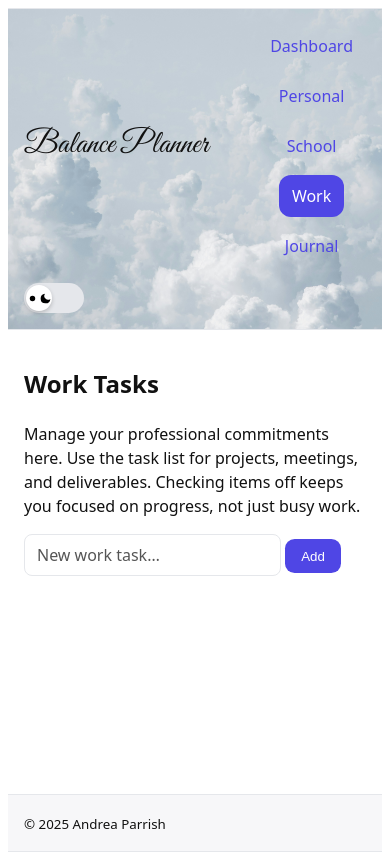
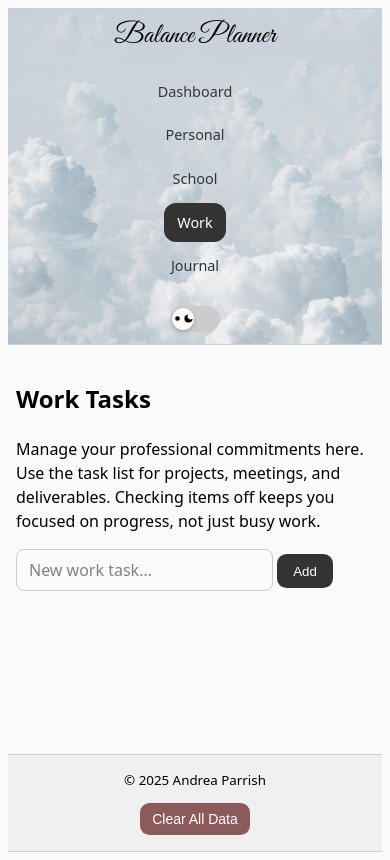
Before and after one commit to andreaparrish/andreaparrish.github.io, a plain HTML site: page work.html in a window 390 px wide. Drawn offline with Linux system fonts and the light colour scheme.

Commit message:
color theme monochrome

```diff
--- a/css/style.css
+++ b/css/style.css
@@ -2,23 +2,23 @@
    BALANCE PLANNER - MAIN STYLESHEET
    ========================================================================== */
 /*
- * A comprehensive stylesheet for the Balance Planner web application.
- * This file contains all styles organized by functionality and scope.
- *
  * Table of Contents:
  * 1. CSS Reset & Base Styles
  * 2. Design System (Variables & Tokens)
- * 3. Layout & Structure
- * 4. Navigation Components
- * 5. Dashboard Components
- * 6. Form Components
- * 7. Utility Classes
- * 8. Responsive Design
- * 9. Print Styles
- * 10. Accessibility Features
+ * 3. Typography & Base Elements
+ * 4. Layout & Structure
+ * 5. Navigation Components
+ * 6. Form Components & Buttons
+ * 7. Dashboard & Content Components
+ * 8. Theme Toggle Component
+ * 9. Utility Classes & Accessibility
+ * 10. Responsive Design
+ * 11. Print Styles
  */
 
-/* 1) RESET & BASE --------------------------------------------------------- */
+/* ==========================================================================
+   1. CSS RESET & BASE STYLES
+   ========================================================================== */
 
 *,
 *::before,
@@ -45,11 +45,14 @@ fieldset {
   margin: 0;
   padding: 0;
 }
+
 textarea {
   resize: vertical;
 }
 
-/* 2) DESIGN TOKENS (LIGHT) ----------------------------------------------- */
+/* ==========================================================================
+   2. DESIGN SYSTEM (VARIABLES & TOKENS)
+   ========================================================================== */
 
 :root {
   /* Fonts */
@@ -57,13 +60,13 @@ textarea {
     Arial, "Noto Sans", "Apple Color Emoji", "Segoe UI Emoji", sans-serif;
   --font-logo: "Great Vibes", cursive;
 
-  /* Colors */
-  --bg: #ffffff;
-  --text: #111111;
-  --muted-text: #555555;
-  --surface: #f7f7f9;
-  --border: #e5e7eb;
-  --accent: #4f46e5;
+  /* Colors - Pure Monochromatic Gray Theme */
+  --bg: #fafafa;
+  --text: #000000;
+  --muted-text: #808080;
+  --surface: #f0f0f0;
+  --border: #cccccc;
+  --accent: #333333;
   --accent-contrast: #ffffff;
   color-scheme: light;
 
@@ -80,34 +83,35 @@ textarea {
   --shadow-1: 0 1px 2px rgba(0, 0, 0, 0.06), 0 1px 3px rgba(0, 0, 0, 0.1);
 }
 
-/* 3) DARK THEME (JS toggles .theme-dark-a on <html>) --------------------- */
-
+/* Dark Theme - Pure Monochromatic Gray Theme */
 .theme-dark-a {
-  --bg: #0b0b0f;
-  --text: #e7e7ea;
-  --muted-text: #a3a3ad;
-  --surface: #15151b;
-  --border: #2b2b35;
-  --accent: #a78bfa;
-  --accent-contrast: #0b0b0f;
+  --bg: #000000;
+  --text: #ffffff;
+  --muted-text: #999999;
+  --surface: #1a1a1a;
+  --border: #404040;
+  --accent: #cccccc;
+  --accent-contrast: #000000;
   color-scheme: dark;
 }
 
 /* No-JS dark fallback (respects OS pref only when JS is OFF) */
 @media (prefers-color-scheme: dark) {
   .no-js {
-    --bg: #0b0b0f;
-    --text: #e7e7ea;
-    --muted-text: #a3a3ad;
-    --surface: #15151b;
-    --border: #2b2b35;
-    --accent: #a78bfa;
-    --accent-contrast: #0b0b0f;
+    --bg: #000000;
+    --text: #ffffff;
+    --muted-text: #999999;
+    --surface: #1a1a1a;
+    --border: #404040;
+    --accent: #cccccc;
+    --accent-contrast: #000000;
     color-scheme: dark;
   }
 }
 
-/* 4) LAYOUT & STRUCTURE --------------------------------------------------- */
+/* ==========================================================================
+   3. TYPOGRAPHY & BASE ELEMENTS
+   ========================================================================== */
 
 html,
 body {
@@ -115,6 +119,16 @@ body {
   background: var(--bg);
   color: var(--text);
   transition: background-color 0.2s linear, color 0.2s linear;
+}
+
+body {
+  min-height: 100dvh;
+  display: flex;
+  flex-direction: column;
+}
+
+main {
+  flex: 1;
 }
 
 /* Logo styling - only for H1 "Balance Planner" */
@@ -129,27 +143,33 @@ h1 {
   margin: 0;
 }
 
-@media (max-width: 47.99rem) {
-  h1 {
-    font-size: 2rem;
-  }
+/* Links */
+a {
+  color: var(--accent);
+  text-decoration: none;
 }
 
-@media (prefers-reduced-motion: reduce) {
-  html,
-  body {
-    transition: none;
-  }
+a:hover {
+  text-decoration: underline;
 }
 
-body {
-  min-height: 100dvh;
-  display: flex;
-  flex-direction: column;
+/* Selection styling */
+::selection,
+::-moz-selection {
+  background: var(--accent);
+  color: var(--accent-contrast);
 }
-main {
-  flex: 1;
+
+/* Horizontal rule */
+hr {
+  border: 0;
+  border-top: 1px solid var(--border);
+  margin: 1em 0;
 }
+
+/* ==========================================================================
+   4. LAYOUT & STRUCTURE
+   ========================================================================== */
 
 .container {
   width: min(100% - 2rem, 72rem);
@@ -167,10 +187,34 @@ main {
   background-size: cover;
   background-position: center;
   background-repeat: no-repeat;
+  position: relative;
 }
 
+/* Add overlay for better text readability */
+.site-header::before {
+  content: "";
+  position: absolute;
+  top: 0;
+  left: 0;
+  right: 0;
+  bottom: 0;
+  background: rgba(255, 255, 255, 0.1);
+  pointer-events: none;
+}
+
+/* Dark theme header background */
 .theme-dark-a .site-header {
   background-image: url("../img/dark-banner.jpg");
+}
+
+.theme-dark-a .site-header::before {
+  background: rgba(0, 0, 0, 0.1);
+}
+
+/* Ensure header content is above overlay */
+.site-header .container {
+  position: relative;
+  z-index: 1;
 }
 
 .site-header .container,
@@ -179,12 +223,21 @@ main.container {
   padding-block: var(--space-4);
 }
 
+/* Header layout */
 .site-header .container {
   display: flex;
   align-items: center;
   justify-content: space-between;
   gap: var(--space-4);
-  flex-wrap: wrap; /* wrap nicely on narrow screens */
+  flex-wrap: wrap;
+}
+
+/* Footer content layout */
+.footer-content {
+  display: flex;
+  justify-content: space-between;
+  align-items: center;
+  gap: var(--space-4);
 }
 
 /* Cards */
@@ -205,30 +258,47 @@ main.container {
   }
 }
 
-/* 5) TYPOGRAPHY & LINKS --------------------------------------------------- */
+/* ==========================================================================
+   5. NAVIGATION COMPONENTS
+   ========================================================================== */
 
-a {
-  color: var(--accent);
-  text-decoration: none;
-}
-a:hover {
-  text-decoration: underline;
+.main-nav ul {
+  display: flex;
+  list-style: none;
+  margin: 0;
+  padding: 0;
+  gap: var(--space-4);
+  align-items: center;
+  font-size: 1rem;
 }
 
-::selection,
-::-moz-selection {
+.main-nav a {
+  display: block;
+  padding: var(--space-2) var(--space-3);
+  border-radius: var(--radius);
+  border: 1px solid transparent;
+  background: transparent;
+}
+
+@media (hover: hover) {
+  .main-nav a:hover,
+  .main-nav a:focus {
+    background: var(--surface);
+    border-color: var(--border);
+  }
+}
+
+.main-nav a[aria-current="page"],
+.main-nav a.active {
   background: var(--accent);
   color: var(--accent-contrast);
 }
 
-hr {
-  border: 0;
-  border-top: 1px solid var(--border);
-  margin: 1em 0;
-}
+/* ==========================================================================
+   6. FORM COMPONENTS & BUTTONS
+   ========================================================================== */
 
-/* 6) FORMS & INPUTS ------------------------------------------------------- */
-
+/* Form inputs */
 input,
 select,
 textarea {
@@ -239,10 +309,12 @@ textarea {
   border-radius: 0.5rem;
   padding: 0.5rem 0.75rem;
 }
+
 input::placeholder,
 textarea::placeholder {
   color: var(--muted-text);
 }
+
 input:focus-visible,
 select:focus-visible,
 textarea:focus-visible {
@@ -251,8 +323,7 @@ textarea:focus-visible {
   border-color: var(--accent);
 }
 
-/* 7) BUTTONS -------------------------------------------------------------- */
-
+/* Buttons */
 .btn {
   display: inline-block;
   background: var(--accent);
@@ -262,151 +333,58 @@ textarea:focus-visible {
   padding: 0.6rem 1rem;
   cursor: pointer;
 }
+
 .btn:focus-visible {
   outline: 2px solid var(--accent);
   outline-offset: 2px;
 }
+
 .btn:focus {
   outline: none;
-} /* let :focus-visible handle it */
-
-/* Footer content layout */
-.footer-content {
-  display: flex;
-  justify-content: space-between;
-  align-items: center;
-  gap: var(--space-4);
 }
 
-/* Small button variant */
+/* Button variants */
 .btn-small {
   padding: var(--space-2) var(--space-3);
   font-size: 0.875rem;
 }
 
-/* Danger button styling */
 .btn-danger {
-  background: #dc2626;
+  background: #8b5a5a;
   color: white;
-  border-color: #dc2626;
+  border-color: #8b5a5a;
 }
 
 .btn-danger:hover {
-  background: #b91c1c;
-  border-color: #b91c1c;
+  background: #7a4d4d;
+  border-color: #7a4d4d;
   text-decoration: none;
 }
 
 .btn-danger:focus-visible {
-  outline: 2px solid #dc2626;
+  outline: 2px solid #8b5a5a;
   outline-offset: 2px;
 }
 
-/* Responsive footer layout */
-@media (max-width: 47.99rem) {
-  .footer-content {
-    flex-direction: column;
-    text-align: center;
-    gap: var(--space-3);
-  }
+/* Dark mode specific danger button colors */
+.theme-dark-a .btn-danger {
+  background: #6b4444;
+  color: #f5f5f5;
+  border-color: #6b4444;
 }
 
-/* 8) NAVIGATION ----------------------------------------------------------- */
-
-.main-nav ul {
-  display: flex;
-  list-style: none;
-  margin: 0;
-  padding: 0;
-  gap: var(--space-4);
-  align-items: center;
-  font-size: 1rem;
-}
-.main-nav a {
-  display: block;
-  padding: var(--space-2) var(--space-3);
-  border-radius: var(--radius);
-  border: 1px solid transparent;
-  background: transparent;
-}
-@media (hover: hover) {
-  .main-nav a:hover,
-  .main-nav a:focus {
-    background: var(--surface);
-    border-color: var(--border);
-  }
-}
-.main-nav a[aria-current="page"],
-.main-nav a.active {
-  background: var(--accent);
-  color: var(--accent-contrast);
-}
-/* Stack nav on small screens */
-@media (max-width: 47.99rem) {
-  .main-nav ul {
-    flex-direction: column;
-    gap: var(--space-2);
-  }
+.theme-dark-a .btn-danger:hover {
+  background: #5a3939;
+  border-color: #5a3939;
 }
 
-/* 9) THEME TOGGLE --------------------------------------------------------- */
-
-.theme-toggle {
-  background: transparent;
-  border: none;
-  cursor: pointer;
-  padding: 0;
-  display: inline-flex;
-  align-items: center;
-  justify-content: center;
-  font-size: inherit;
-}
-.toggle-track {
-  position: relative;
-  width: 60px;
-  height: 30px;
-  background: var(--border);
-  border-radius: 15px;
-  transition: background-color 0.3s ease;
-  display: flex;
-  align-items: center;
-}
-.toggle-thumb {
-  position: absolute;
-  left: 2px;
-  width: 26px;
-  height: 26px;
-  background: var(--bg);
-  border-radius: 50%;
-  box-shadow: 0 2px 4px rgba(0, 0, 0, 0.2);
-  transition: transform 0.3s ease;
-  display: flex;
-  align-items: center;
-  justify-content: center;
+.theme-dark-a .btn-danger:focus-visible {
+  outline: 2px solid #6b4444;
 }
 
-/* dark mode states */
-.theme-dark-a .toggle-track {
-  background: var(--accent);
-}
-.theme-dark-a .toggle-thumb {
-  transform: translateX(32px);
-  background: var(--surface);
-}
-
-.theme-toggle:focus-visible {
-  outline: 2px solid var(--accent);
-  outline-offset: 2px;
-  border-radius: 4px;
-}
-
-@media (prefers-reduced-motion: reduce) {
-  * {
-    transition: none !important;
-  }
-}
-
-/* 10) DASHBOARD / CONTENT ------------------------------------------------- */
+/* ==========================================================================
+   7. DASHBOARD & CONTENT COMPONENTS
+   ========================================================================== */
 
 .dashboard-overview h2 {
   margin-bottom: var(--space-4);
@@ -418,6 +396,7 @@ textarea:focus-visible {
   gap: var(--space-4);
   margin-bottom: var(--space-8);
 }
+
 .overview-card {
   background: var(--surface);
   border: 1px solid var(--border);
@@ -425,10 +404,12 @@ textarea:focus-visible {
   padding: var(--space-4);
   text-align: center;
 }
+
 .overview-card h3 {
   margin: 0 0 var(--space-2) 0;
   color: var(--accent);
 }
+
 .task-count,
 .journal-count {
   margin: 0;
@@ -444,12 +425,14 @@ textarea:focus-visible {
   display: grid;
   gap: var(--space-2);
 }
+
 .task-item {
   display: grid;
   grid-template-columns: auto 1fr auto;
   align-items: center;
   gap: 0.5rem;
 }
+
 .task-item.completed label {
   color: var(--muted-text);
   text-decoration: line-through;
@@ -461,14 +444,17 @@ textarea:focus-visible {
   gap: var(--space-3);
   margin-bottom: var(--space-6);
 }
+
 #journalForm label {
   font-weight: 600;
   color: var(--accent);
 }
+
 #journalText {
   min-height: 100px;
   font-family: inherit;
 }
+
 .journal-entry {
   background: var(--bg);
   border: 1px solid var(--border);
@@ -476,18 +462,79 @@ textarea:focus-visible {
   padding: var(--space-3);
   margin-bottom: var(--space-3);
 }
+
 .journal-entry h4 {
   margin: 0 0 var(--space-2) 0;
   color: var(--accent);
   font-size: 0.9em;
 }
+
 .journal-entry p {
   margin: 0;
   white-space: pre-wrap;
 }
 
-/* 11) UTILITIES & ACCESSIBILITY ------------------------------------------ */
+/* ==========================================================================
+   8. THEME TOGGLE COMPONENT
+   ========================================================================== */
 
+.theme-toggle {
+  background: transparent;
+  border: none;
+  cursor: pointer;
+  padding: 0;
+  display: inline-flex;
+  align-items: center;
+  justify-content: center;
+  font-size: inherit;
+}
+
+.toggle-track {
+  position: relative;
+  width: 60px;
+  height: 30px;
+  background: var(--border);
+  border-radius: 15px;
+  transition: background-color 0.3s ease;
+  display: flex;
+  align-items: center;
+}
+
+.toggle-thumb {
+  position: absolute;
+  left: 2px;
+  width: 26px;
+  height: 26px;
+  background: var(--bg);
+  border-radius: 50%;
+  box-shadow: 0 2px 4px rgba(0, 0, 0, 0.2);
+  transition: transform 0.3s ease;
+  display: flex;
+  align-items: center;
+  justify-content: center;
+}
+
+/* Dark mode states */
+.theme-dark-a .toggle-track {
+  background: var(--accent);
+}
+
+.theme-dark-a .toggle-thumb {
+  transform: translateX(32px);
+  background: var(--surface);
+}
+
+.theme-toggle:focus-visible {
+  outline: 2px solid var(--accent);
+  outline-offset: 2px;
+  border-radius: 4px;
+}
+
+/* ==========================================================================
+   9. UTILITY CLASSES & ACCESSIBILITY
+   ========================================================================== */
+
+/* Visibility utilities */
 .hidden,
 [hidden] {
   display: none !important;
@@ -504,6 +551,7 @@ textarea:focus-visible {
   position: absolute;
   white-space: nowrap;
 }
+
 .visually-hidden.focusable:focus,
 .visually-hidden.focusable:active {
   clip: auto;
@@ -529,6 +577,7 @@ textarea:focus-visible {
   padding: 0.5rem 0.75rem;
   border-radius: 0.5rem;
 }
+
 .skip-link:focus {
   left: 1rem;
   top: 1rem;
@@ -539,6 +588,7 @@ textarea:focus-visible {
 .no-js .requires-js {
   display: none;
 }
+
 .no-js-msg {
   background: #fff3cd;
   color: #664d03;
@@ -546,13 +596,142 @@ textarea:focus-visible {
   border-radius: 0.5rem;
 }
 
-/* 12) RESPONSIVE HOOKS ---------------------------------------------------- */
+/* ==========================================================================
+   10. RESPONSIVE DESIGN
+   ========================================================================== */
 
-@media only screen and (min-width: 35em) {
-  /* tablet+ tweaks can go here as you build */
+/* Small mobile devices (320px and up) */
+@media only screen and (min-width: 20em) {
+  .container {
+    width: min(100% - 1rem, 72rem);
+  }
 }
 
-/* 13) PRINT --------------------------------------------------------------- */
+/* Large mobile devices and small tablets */
+@media only screen and (min-width: 35em) {
+  .container {
+    width: min(100% - 1.5rem, 72rem);
+  }
+}
+
+/* Tablets and small desktops */
+@media only screen and (min-width: 48em) {
+  .container {
+    width: min(100% - 2rem, 72rem);
+  }
+
+  .site-header .container {
+    flex-wrap: nowrap;
+  }
+}
+
+/* Large desktops */
+@media only screen and (min-width: 64em) {
+  .site-header h1 {
+    font-size: 3rem;
+  }
+}
+
+/* Header responsive adjustments */
+@media (max-width: 47.99rem) {
+  h1 {
+    font-size: 2rem;
+  }
+
+  .site-header .container {
+    padding-block: var(--space-3);
+    flex-direction: column;
+    align-items: stretch;
+    gap: var(--space-3);
+    text-align: center;
+  }
+
+  .site-header h1 {
+    font-size: 1.75rem;
+    margin-bottom: var(--space-2);
+  }
+
+  .footer-content {
+    flex-direction: column;
+    text-align: center;
+    gap: var(--space-3);
+  }
+
+  .main-nav ul {
+    flex-direction: column;
+    gap: var(--space-2);
+    width: 100%;
+  }
+
+  .main-nav a {
+    width: 100%;
+    text-align: center;
+    padding: var(--space-3) var(--space-4);
+  }
+}
+
+@media (min-width: 36rem) and (max-width: 47.99rem) {
+  .site-header .container {
+    gap: var(--space-6);
+  }
+
+  .site-header h1 {
+    font-size: 2.25rem;
+  }
+}
+
+@media (min-width: 48rem) {
+  .site-header .container {
+    padding-block: var(--space-6);
+  }
+}
+
+/* Very small screens - make navigation more compact */
+@media (max-width: 35.99rem) {
+  .main-nav ul {
+    gap: var(--space-1);
+  }
+
+  .main-nav a {
+    padding: var(--space-2) var(--space-3);
+    font-size: 0.9rem;
+  }
+
+  .theme-toggle {
+    align-self: center;
+    margin-top: var(--space-2);
+  }
+
+  .toggle-track {
+    width: 50px;
+    height: 26px;
+  }
+
+  .toggle-thumb {
+    width: 22px;
+    height: 22px;
+  }
+
+  .theme-dark-a .toggle-thumb {
+    transform: translateX(26px);
+  }
+}
+
+/* Motion preferences */
+@media (prefers-reduced-motion: reduce) {
+  html,
+  body {
+    transition: none;
+  }
+
+  * {
+    transition: none !important;
+  }
+}
+
+/* ==========================================================================
+   11. PRINT STYLES
+   ========================================================================== */
 
 @media print {
   *,
@@ -563,38 +742,47 @@ textarea:focus-visible {
     box-shadow: none !important;
     text-shadow: none !important;
   }
+
   a,
   a:visited {
     text-decoration: underline;
   }
+
   a[href]::after {
     content: " (" attr(href) ")";
   }
+
   abbr[title]::after {
     content: " (" attr(title) ")";
   }
+
   a[href^="#"]::after,
   a[href^="javascript:"]::after {
     content: "";
   }
+
   pre {
     white-space: pre-wrap !important;
   }
+
   pre,
   blockquote {
     border: 1px solid #999;
     page-break-inside: avoid;
   }
+
   tr,
   img {
     page-break-inside: avoid;
   }
+
   p,
   h2,
   h3 {
     orphans: 3;
     widows: 3;
   }
+
   h2,
   h3 {
     page-break-after: avoid;
--- a/work.html
+++ b/work.html
@@ -86,7 +86,12 @@
 
     <footer class="site-footer">
       <div class="container">
-        <small>&copy; 2025 Andrea Parrish</small>
+        <div class="footer-content">
+          <small>&copy; 2025 Andrea Parrish</small>
+          <button id="clearDataBtn" class="btn btn-small btn-danger" type="button">
+            Clear All Data
+          </button>
+        </div>
       </div>
     </footer>
 
```
Also changed, not shown: journal.html (+6 -1 lines), personal.html (+6 -1 lines), school.html (+6 -1 lines), 1 other file.
